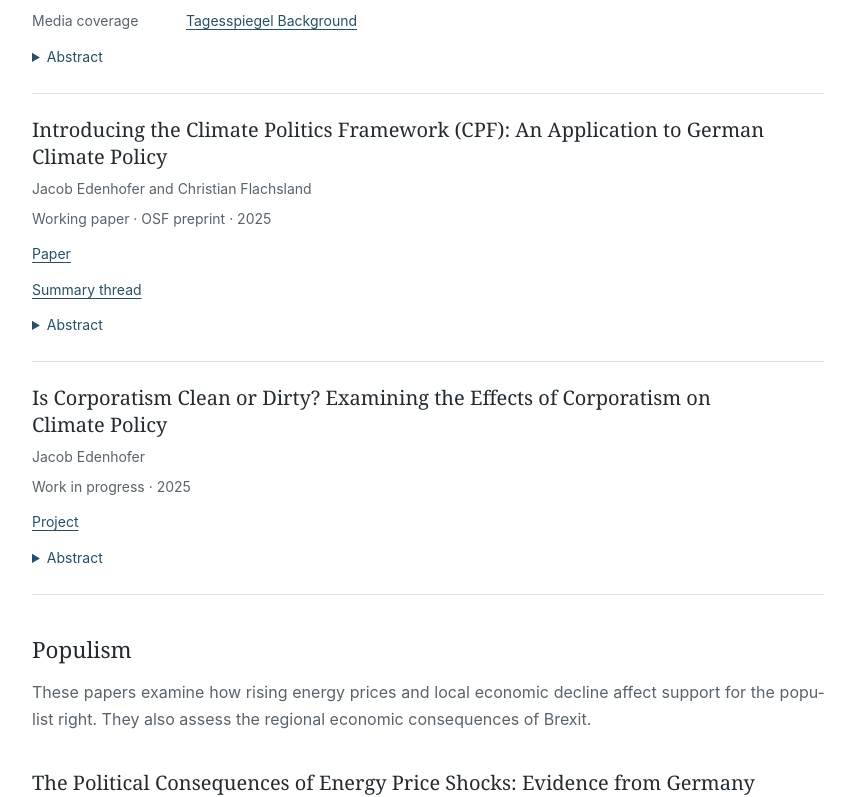
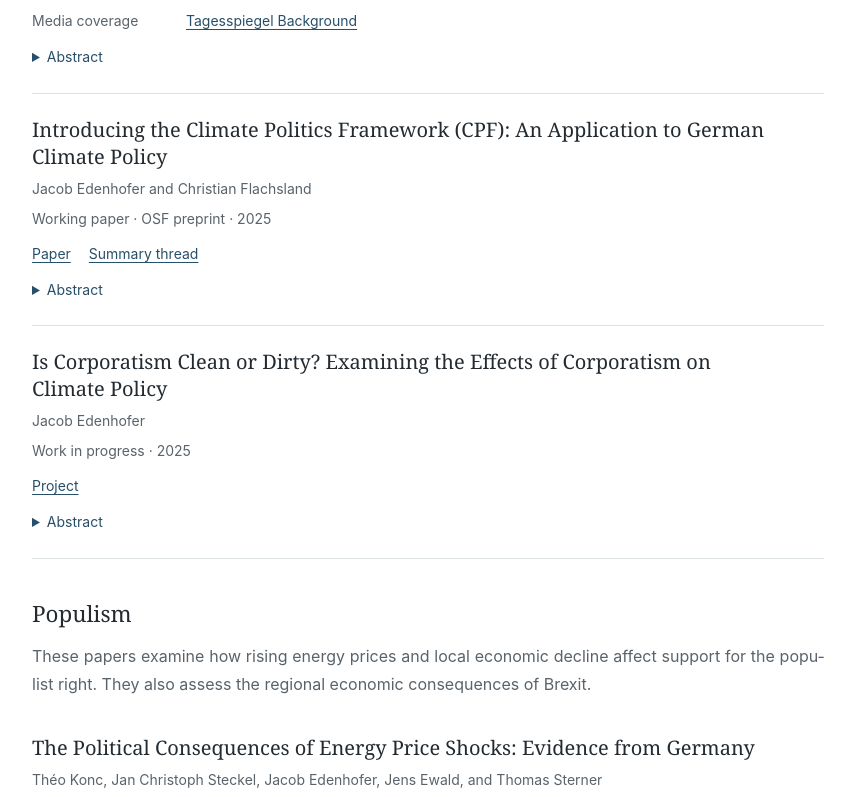
Before and after one commit to jacob-edenhofer/Website, a Next.js app: page /research in a window 1280 px wide. Shown: the part 1048-1845 px from the top of the page, without its empty margins (178-1033 px from the left). Built offline with nearby package versions, Linux system fonts and the light colour scheme.

Commit message:
Keep paper and author links in one row without media coverage

```diff
--- a/app/components/PaperEntry.tsx
+++ b/app/components/PaperEntry.tsx
@@ -9,8 +9,10 @@ export function PaperEntry({ paper }: { paper: ResearchItem }) {
   const paragraphs = paper.kind === "manuscript"
     ? paper.abstract.split(/\n\s*\n/)
     : [paper.abstract.replace(/\s*\n\s*/g, " ")];
-  const researchLinks = paper.links.filter((link) => link.category === "research");
   const hasMediaCoverage = paper.links.some((link) => link.category === "coverage");
+  const primaryLinks = hasMediaCoverage
+    ? paper.links.filter((link) => link.category === "research")
+    : paper.links;
   const commentaryGroups = [
     { category: "authors", title: "By the authors" },
     { category: "coverage", title: "Media coverage" },
@@ -25,15 +27,15 @@ export function PaperEntry({ paper }: { paper: ResearchItem }) {
         <h3>{paper.subtitle ? `${paper.title} ${paper.subtitle}` : paper.title}</h3>
         <p className="paper-authors">{paper.authors}</p>
         <p className="paper-meta">{metadata}</p>
-        {researchLinks.length > 0 && (
+        {primaryLinks.length > 0 && (
           <div className="paper-links">
-            {researchLinks.map((link) => (
+            {primaryLinks.map((link) => (
               <a href={link.href} key={link.href}>{link.label}</a>
             ))}
           </div>
         )}
-        {commentaryGroups.length > 0 && (
-          hasMediaCoverage ? <dl className="paper-link-groups">
+        {hasMediaCoverage && (
+          <dl className="paper-link-groups">
             {commentaryGroups.map((group) => (
               <div className="paper-link-group" key={group.category}>
                 <dt>{group.title}</dt>
@@ -45,11 +47,6 @@ export function PaperEntry({ paper }: { paper: ResearchItem }) {
               </div>
             ))}
           </dl>
-          : <div className="paper-links">
-              {commentaryGroups.flatMap((group) => group.links).map((link) => (
-                <a href={link.href} key={link.href}>{link.label}</a>
-              ))}
-            </div>
         )}
       </div>
       {paper.abstract ? (
```
